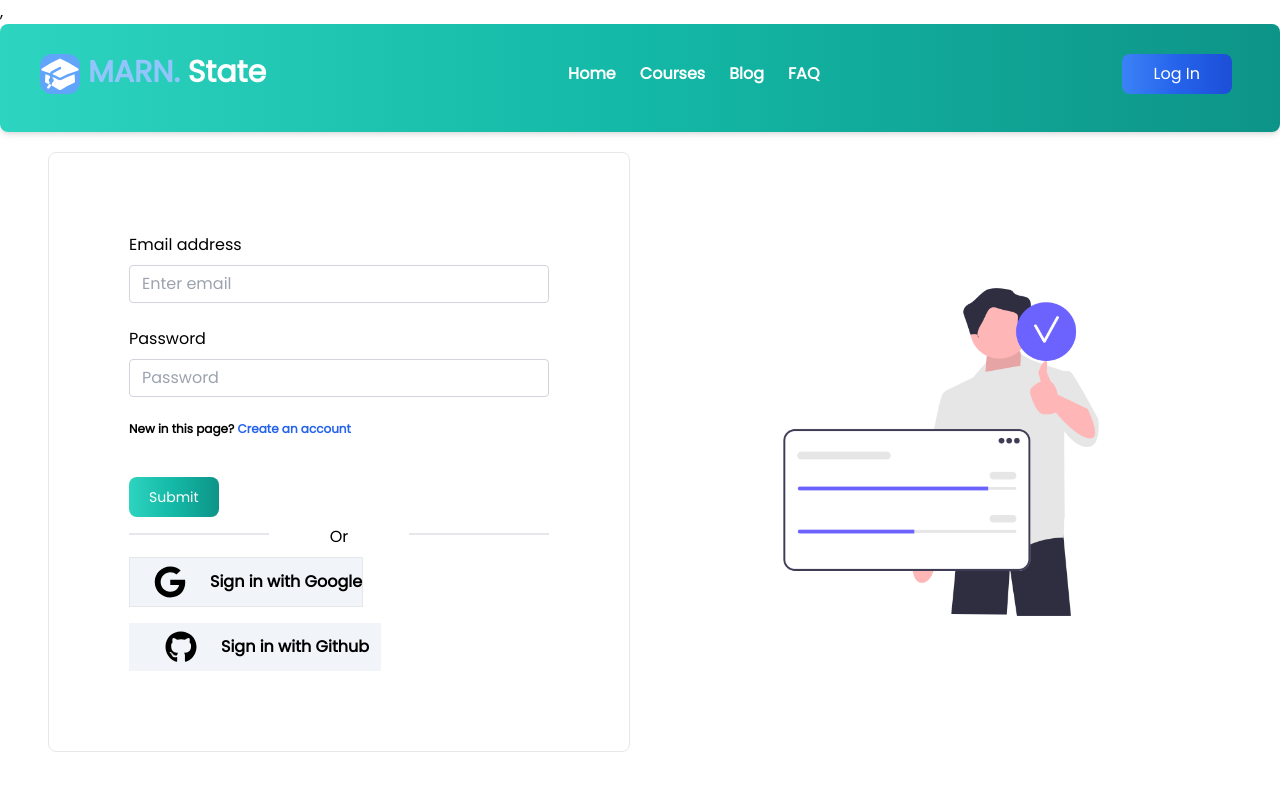
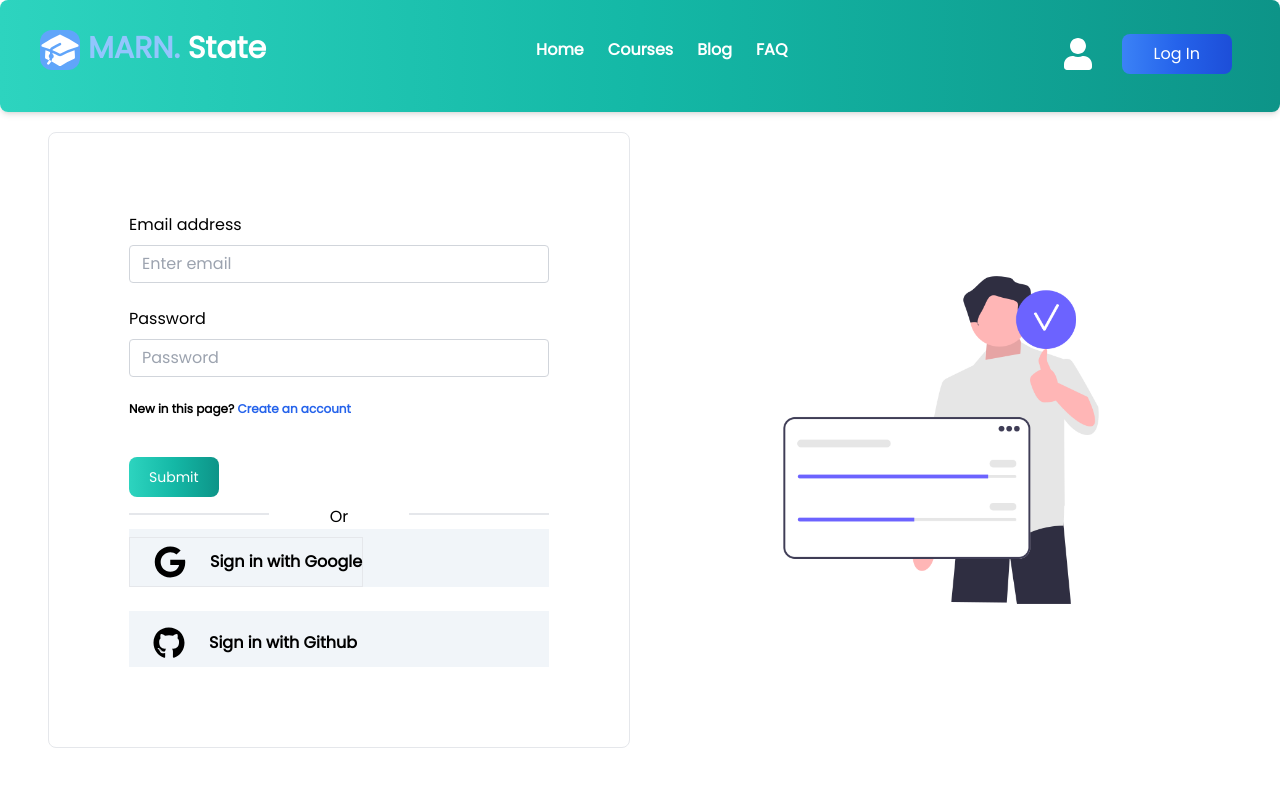
Before and after one commit to SaidurRahman10/MERN-STATE-CLIENT, a React (Create React App) app: page /login in a window 1280 px wide. Shown: the top 788 px of the page. Built offline with nearby package versions, Linux system fonts and the light colour scheme; no server answers.

Commit message:
add dynamic profile on header

```diff
--- a/src/AuthProvider/AuthProvider.js
+++ b/src/AuthProvider/AuthProvider.js
@@ -1,6 +1,6 @@
 import React, { useEffect, useState } from "react";
 import { createContext } from "react";
-import { createUserWithEmailAndPassword, getAuth, onAuthStateChanged, signInWithEmailAndPassword, signInWithPopup } from "firebase/auth";
+import { createUserWithEmailAndPassword, getAuth, onAuthStateChanged, signInWithEmailAndPassword, signInWithPopup, signOut } from "firebase/auth";
 
 import { app } from "../Firebase/Firebase.config";
 
@@ -31,12 +31,16 @@ const AuthProvider = ({children}) => {
             }
         },[])
 
+        const logOut = () =>{
+            return signOut(auth)
+        }
 
 
 
-    const allInfo = {user,createUser,logIn, googleSignIn}
+
+    const allInfo = {user,createUser,logIn, googleSignIn,logOut}
   return (
-  <myContext.Provider value={allInfo}>,
+  <myContext.Provider value={allInfo}>
     {children}
   </myContext.Provider>
   );
--- a/src/Components/FAQ/FAQ.js
+++ b/src/Components/FAQ/FAQ.js
@@ -1,13 +1,11 @@
 import React from 'react';
-import { useContext } from 'react';
-import { myContext } from '../../AuthProvider/AuthProvider';
+
 
 const FAQ = () => {
-    const {user} = useContext(myContext)
+
     return (
-        <div className='text-white bg-gradient-to-r from-teal-400 via-teal-500 to-teal-600 hover:bg-gradient-to-br focus:ring-4 focus:outline-none focus:ring-teal-300 dark:focus:ring-teal-800 font-medium rounded-lg text-sm px-5 py-2.5 text-center mr-2 mb-2'>
-            <h1>{user.name}</h1>
-            <h1>{user.roll}</h1>
+        <div>
+
         </div>
     );
 };
--- a/src/Components/Header/Header.js
+++ b/src/Components/Header/Header.js
@@ -1,14 +1,26 @@
-import React, { useState } from "react";
+import React, { useContext, useState } from "react";
 import {
   Bars3Icon,
   XMarkIcon,
   AcademicCapIcon,
 } from "@heroicons/react/24/solid";
+import { FaUser } from 'react-icons/fa';
+
 
 import "./Header.css";
 import { Link } from "react-router-dom";
+import { myContext } from "../../AuthProvider/AuthProvider";
 
 const Header = () => {
+  const {user,logOut} = useContext(myContext);
+  const handelLogOut = () =>{
+    logOut()
+    .then(result =>{})
+    .catch(error => console.error(error))
+}
+
+
+
   const [open, setOpen] = useState(false);
   return (
     <div className="shadow-md  text-black md:text-white bg-gradient-to-r from-teal-400 via-teal-500 to-teal-600 hover:bg-gradient-to-br focus:ring-4 focus:outline-none focus:ring-teal-300 dark:focus:ring-teal-800  rounded-lg  px-5 py-2.5 text-center ">
@@ -63,9 +75,28 @@ const Header = () => {
             </Link>
 
           </div>
-          <Link to='/login'>
+          <div className="flex gap-6">
+            <div>
+              {
+          user?.photoURL ?
+           <img className=" rounded-full" style={{height:'50px'}}  src={user.photoURL} alt="Saidur Rahman" />
+            :
+            <FaUser className="mt-2 w-10 h-8"></FaUser>
+
+
+
+              }
+              </div>
+        <div className="mt-1">
+        { user?.uid ?
+            <button onClick={handelLogOut} type="button" className=" hidden md:block text-black md:text-white bg-gradient-to-r from-orange-500 via-orange-600 to-orange-700 hover:bg-gradient-to-br focus:ring-4 focus:outline-none focus:ring-blue-300 dark:focus:ring-blue-800 font-medium rounded-lg text-base px-8 py-2 text-center mr-2 mb-2">Log Out</button>
+            :
+        <Link to='/login'>
             <button type="button" className=" hidden md:block text-black md:text-white bg-gradient-to-r from-blue-500 via-blue-600 to-blue-700 hover:bg-gradient-to-br focus:ring-4 focus:outline-none focus:ring-blue-300 dark:focus:ring-blue-800 font-medium rounded-lg text-base px-8 py-2 text-center mr-2 mb-2">Log In</button>
             </Link>
+            }
+        </div>
+          </div>
         </ul>
       </nav>
     </div>
--- a/src/Components/Home/Home.js
+++ b/src/Components/Home/Home.js
@@ -44,7 +44,7 @@ const Home = () => {
 
             <h2 className='text-center text-2xl font-bold'>Trusted by the world’s best Brand</h2>
         <div className='flex justify-center '>
-            <div className='grid grid-cols-2 lg:grid-cols-6 md:grid-cols-3 gap-10 mt-8 mx-4 '>
+            <div className='grid grid-cols-2 lg:grid-cols-6 md:grid-cols-3 gap-10 mt-8 mx-4 F'>
                 <img className='h-8' src={brand2} alt="" />
                 <img className='h-8' src={brand3} alt="" />
                 <img className='h-8' src={brand4} alt="" />
--- a/src/Components/Login/Login.js
+++ b/src/Components/Login/Login.js
@@ -39,6 +39,14 @@ const Login = () => {
 
         })
         .catch(error=> console.error(error))
+    }
+    const handelGoogleSignOut = () =>{
+        googleSignIn(googleProvider)
+        .then(()=>{})
+        .catch(error =>console.error(error))
+    }
+    const handelGithubSignIn = () =>{
+
     }
 
     return (
@@ -94,13 +102,19 @@ const Login = () => {
     <div className='text-center'>Or</div>
     <div className='mt-2'><hr /><hr /></div>
  </div>
- <button onClick={handelGoogleSignIn} className='flex gap-2 flex-col  '>
- <button className='flex font-bold mt-2 border py-2 bg-slate-100'> <FaGoogle className='w-10 h-8 mx-5'></FaGoogle> <h1 className='mt-1'> Sign in with Google  </h1></button>
+ <div>
 
- <div className='flex font-bold mt-2 py-2 px-3 bg-slate-100'> <FaGithub className='w-10 h-8 mx-5'></FaGithub> <h1 className='mt-1'> Sign in with Github</h1></div>
+ </div>
+ <div onClick={handelGoogleSignIn} className='flex gap-2   bg-slate-100'>
+ <button className='flex font-bold mt-2 border py-2 '> <FaGoogle className='w-10 h-8 mx-5  text-center'></FaGoogle> <h1 className='mt-1'> Sign in with Google  </h1></button>
+  </div>
+<br />
+
+  <div  onClick={handelGithubSignIn} className='flex gap-2 bg-slate-100 '>
+ <button className='flex font-bold mt-2 py-2  '> <FaGithub className='w-10 h-8 mx-5'></FaGithub> <h1 className='mt-1'> Sign in with Github</h1></button>
+  </div>
 
 
- </button>
 </div>
 
         <div className='flex justify-center items-center'>
```
